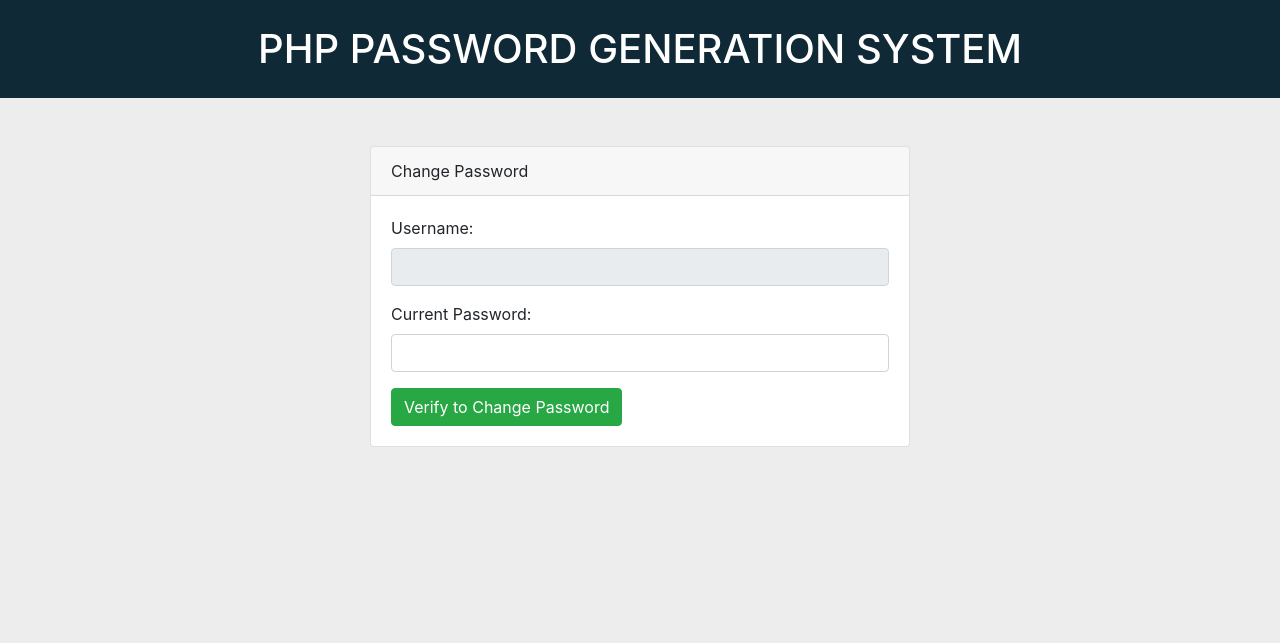
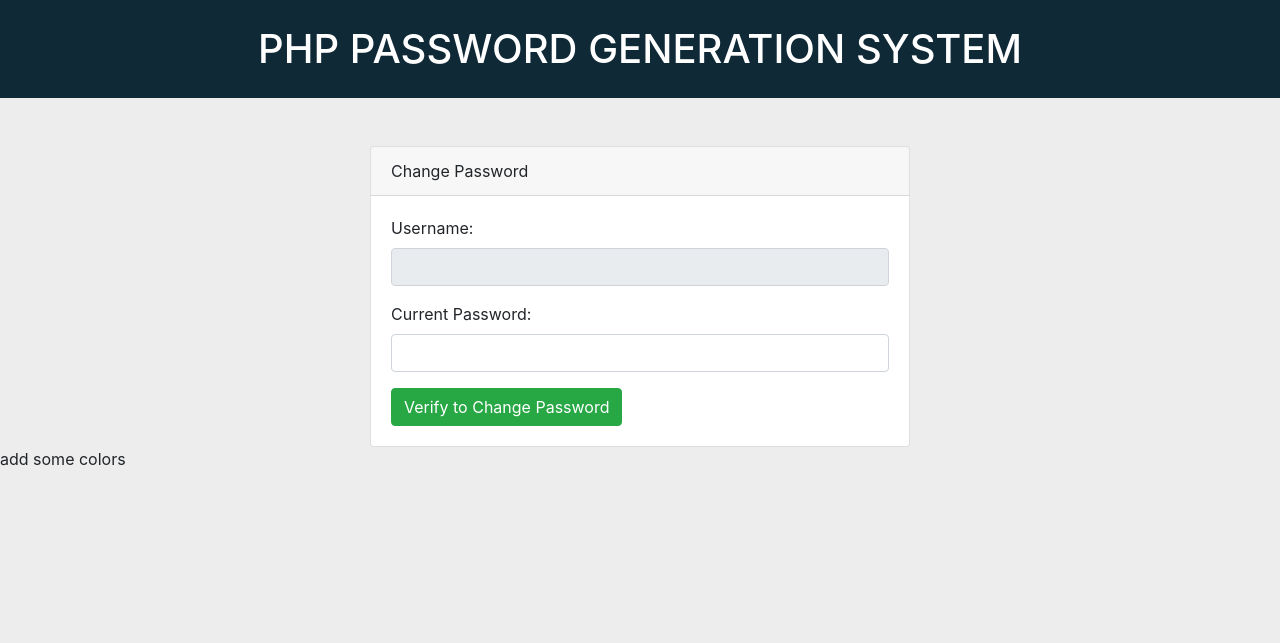
Before and after one commit to Rokaiya-Akter/PHP_Final_Task, a PHP site: page /pages/change_password.php in a window 1280 px wide. Shown: the top 643 px of the page. Run offline with PHP 8.4, Linux system fonts and the light colour scheme.

Commit message:
Update footer.php

```diff
--- a/includes/footer.php
+++ b/includes/footer.php
@@ -1,6 +1,6 @@
 <div class="footer"> Project Created & Presented By: Alamin Ahmed Emon </div>
 
 
-
+ add some colors
 </body>
 </html>
```
